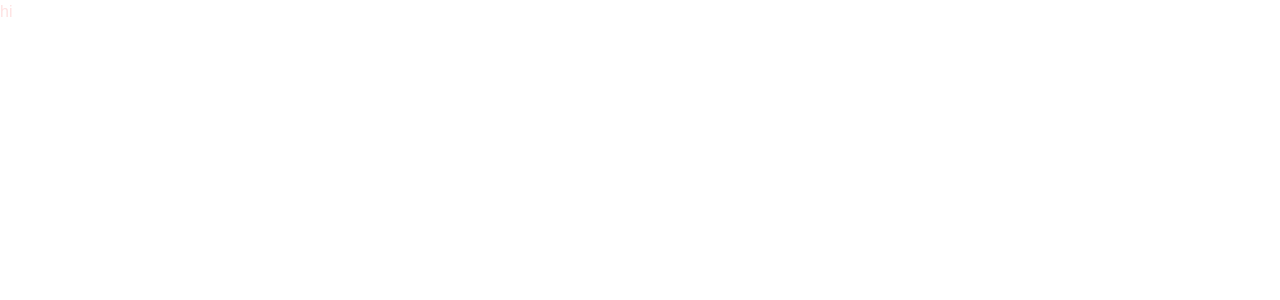
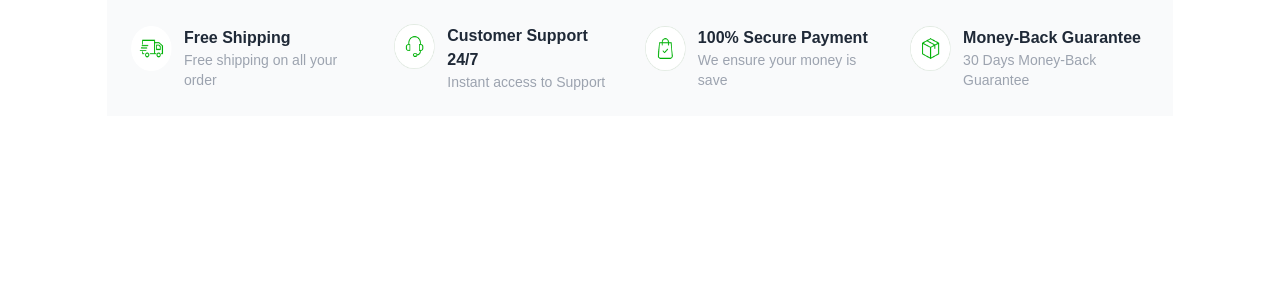
Before and after one commit to AshiqueHussain00/Organic-eCommerce-Shop-Website, a React (Vite) app: page / in a window 1280 px wide. Shown: the top 300 px of the page. Built offline with nearby package versions, Linux system fonts and the light colour scheme.

Commit message:
Styling OF color

```diff
--- a/src/App.jsx
+++ b/src/App.jsx
@@ -7,7 +7,8 @@ function App() {
   return (
     <>
       <div className='w-full mx-auto font-poppins'>
-<h1 className='text-red-100'>hi</h1>
+{/* <h1 className='text-red-100'>hi</h1> */}
+    <HeaderBottom/>
       </div>
 
     </>
--- a/src/component/home3/HeaderBottom.jsx
+++ b/src/component/home3/HeaderBottom.jsx
@@ -5,16 +5,16 @@ function HeaderBottom() {
   return (
     <section>
          <div className="w-10/12 mx-auto  bg-white-200 text-black-800">
-                 <ul className="w-full flex items-center justify-center p-4 gap-5">
+                 <ul className="flex items-center justify-center p-4 gap-5">
                     {HeaderBottomData.map((item) => (
-                       <li key = {item.id} className="flex flex-row  gap-3 p-2  hover:bg-primary hover:rounded-md cursor-pointer">
+                       <li key = {item.id} className="flex flex-row gap-3 p-2 hover:bg-primary hover:rounded-md  focus:text-white-200 cursor-pointer  group">
                            <div>
-                                <img src = {item.image} style={{width: '50px', height:'50px'}} className="hover:bg-transparent"></img>
+                                <img src = {item.image} style={{width: '45px', height:'45px'}} className="group-hover:bg-transparent"></img>
                            </div>
 
                            <div className="">
-                              <h4 className="text-gray-800 text-base font-semibold">{item.title}</h4>
-                              <p className="text-gray-400 text-sm font-normal">{item.description}</p>
+                              <h4 className="text-gray-800 text-base font-semibold group-hover:text-white-200">{item.title}</h4>
+                              <p className="text-gray-400 text-sm font-normal group-hover:text-white-200 ">{item.description}</p>
                            </div>
                        </li>
                     )) }
```
